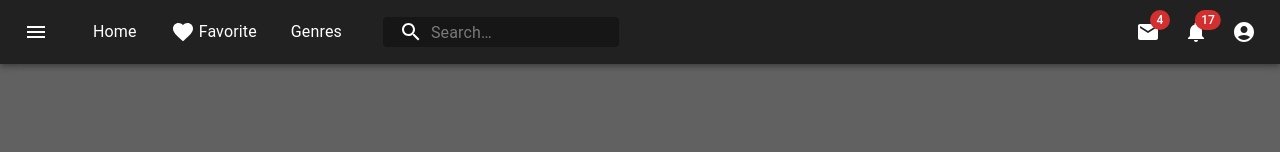
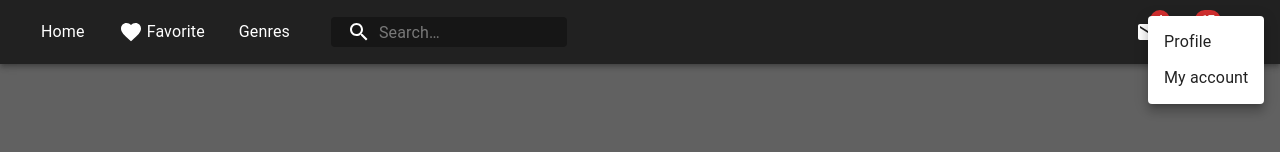
Before and after one commit to thphuong204/movie-app-with-react, a React (Create React App) app: page / in a window 1280 px wide. Both pictures are taken after a click on the button "account of current user". Shown: the top 152 px of the page. Built offline with nearby package versions, Linux system fonts and the light colour scheme; no server answers.

Commit message:
make responsive for menu of Home, Favorite, Genres @FilmAppBar component

```diff
--- a/src/components/FilmAppBar.js
+++ b/src/components/FilmAppBar.js
@@ -106,25 +106,34 @@ function FilmAppBar() {
   const isMenuOpen = Boolean(anchorEl);
   const isMobileMenuOpen = Boolean(mobileMoreAnchorEl);
 
-  const handleProfileMenuOpen = (event) => {
+  const handleProfileAccountOpen = (event) => {
     setAnchorEl(event.currentTarget);
   };
 
-  const handleMobileMenuClose = () => {
+  const handleMobileMoreClose = () => {
     setMobileMoreAnchorEl(null);
   };
 
-  const handleMenuClose = () => {
+  const handleMoreClose = () => {
     setAnchorEl(null);
-    handleMobileMenuClose();
+    handleMobileMoreClose();
   };
 
-  const handleMobileMenuOpen = (event) => {
+  const handleMobileMoreOpen = (event) => {
     setMobileMoreAnchorEl(event.currentTarget);
   };
 
+  const [anchorMenu, setAnchorMenu] = React.useState(null);
+  const open = Boolean(anchorMenu);
+  const handleClick = (event) => {
+    setAnchorMenu(event.currentTarget);
+  };
+  const handleClose = () => {
+    setAnchorMenu(null);
+  };
+
   const menuId = 'primary-search-account-menu';
-  const renderMenu = (
+  const renderMore = (
     <Menu
       anchorEl={anchorEl}
       anchorOrigin={{
@@ -138,10 +147,10 @@ function FilmAppBar() {
         horizontal: 'right',
       }}
       open={isMenuOpen}
-      onClose={handleMenuClose}
+      onClose={handleMoreClose}
     >
-      <MenuItem onClick={handleMenuClose}>Profile</MenuItem>
-      <MenuItem onClick={handleMenuClose}>My account</MenuItem>
+      <MenuItem onClick={handleMoreClose}>Profile</MenuItem>
+      <MenuItem onClick={handleMoreClose}>My account</MenuItem>
     </Menu>
   );
 
@@ -160,7 +169,7 @@ function FilmAppBar() {
         horizontal: 'right',
       }}
       open={isMobileMenuOpen}
-      onClose={handleMobileMenuClose}
+      onClose={handleMobileMoreClose}
     >
       <MenuItem>
         <IconButton size="large" aria-label="show 4 new mails" color="inherit">
@@ -182,7 +191,7 @@ function FilmAppBar() {
         </IconButton>
         <p>Notifications</p>
       </MenuItem>
-      <MenuItem onClick={handleProfileMenuOpen}>
+      <MenuItem onClick={handleProfileAccountOpen}>
         <IconButton
           size="large"
           aria-label="account of current user"
@@ -203,14 +212,34 @@ function FilmAppBar() {
       <AppBar position="static">
         <Toolbar>
           <IconButton
+            sx={{ display: { xs: 'flex', md: 'none' } }}
+            id="basic-button"
             size="large"
             edge="start"
             color="inherit"
-            aria-label="open drawer"
-            sx={{ mr: 2 }}
+            aria-controls={open ? 'basic-menu' : undefined}
+            aria-haspopup="true"
+            aria-expanded={open ? 'true' : undefined}
+            aria-label="show more"
+            onClick={handleClick}
           >
             <MenuIcon />
           </IconButton>
+
+          <Menu
+            id="basic-menu"
+            anchorEl={anchorMenu}
+            open={open}
+            onClose={handleClose}
+            MenuListProps={{
+              'aria-labelledby': 'basic-button',
+            }}
+          >
+              <MenuItem onClick={handleClose}>Home</MenuItem>
+              <MenuItem onClick={handleClose}>Favorite</MenuItem>
+              <MenuItem onClick={handleClose}>Genres</MenuItem>
+          </Menu>
+
           <Typography
             className="nav-item"
             sx={{ display: { xs: 'none', sm: 'flex' } }}
@@ -230,6 +259,8 @@ function FilmAppBar() {
           >
             <span className="nav-text">Genres</span>
           </Typography>
+
+
           <Search>
             <SearchIconWrapper>
               <SearchIcon />
@@ -261,7 +292,7 @@ function FilmAppBar() {
               aria-label="account of current user"
               aria-controls={menuId}
               aria-haspopup="true"
-              onClick={handleProfileMenuOpen}
+              onClick={handleProfileAccountOpen}
               color="inherit"
             >
               <AccountCircle />
@@ -273,7 +304,7 @@ function FilmAppBar() {
               aria-label="show more"
               aria-controls={mobileMenuId}
               aria-haspopup="true"
-              onClick={handleMobileMenuOpen}
+              onClick={handleMobileMoreOpen}
               color="inherit"
             >
               <MoreIcon />
@@ -282,7 +313,7 @@ function FilmAppBar() {
         </Toolbar>
       </AppBar>
       {renderMobileMenu}
-      {renderMenu}
+      {renderMore}
     </Box>
     </ThemeProvider>
   );
```
